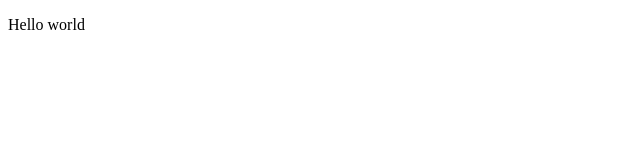
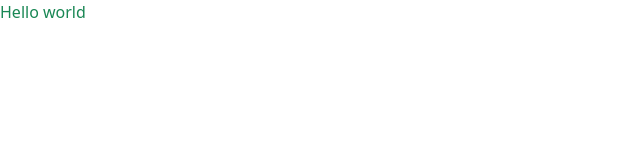
Before and after one commit to lian-cmd/react-api-strap, a React (Create React App) app: page / in a window 1280 px wide. Shown: the top 160 px of the page, without its empty margins (0-640 px from the left). Built offline with nearby package versions, Linux system fonts and the light colour scheme.

Commit message:
menambahkan bootstrap

```diff
--- a/package.json
+++ b/package.json
@@ -6,6 +6,8 @@
     "@testing-library/jest-dom": "^5.14.1",
     "@testing-library/react": "^11.2.7",
     "@testing-library/user-event": "^12.8.3",
+    "bootstrap": "^5.0.0-beta3",
+    "popper.js": "^1.16.1",
     "react": "^17.0.2",
     "react-dom": "^17.0.2",
     "react-scripts": "4.0.3",
--- a/src/App.js
+++ b/src/App.js
@@ -1,7 +1,7 @@
 function App() {
   return (
     <div>
-      <p>Hello world</p>
+      <p className="text-success">Hello world</p>
     </div>
   );
 }
--- a/src/index.js
+++ b/src/index.js
@@ -1,6 +1,7 @@
 import React from 'react';
 import ReactDOM from 'react-dom';
 
+import 'bootstrap/dist/css/bootstrap.css';
 import App from './App';
 
 
```
Also changed, not shown: 1 other file (tests, documents, lock files or other folders).
